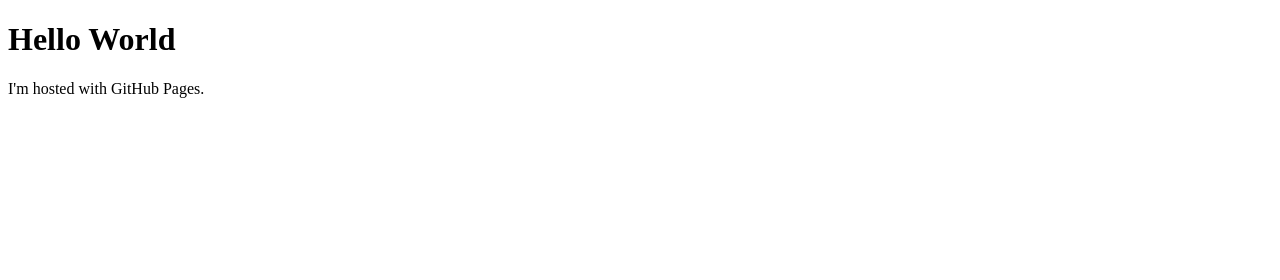
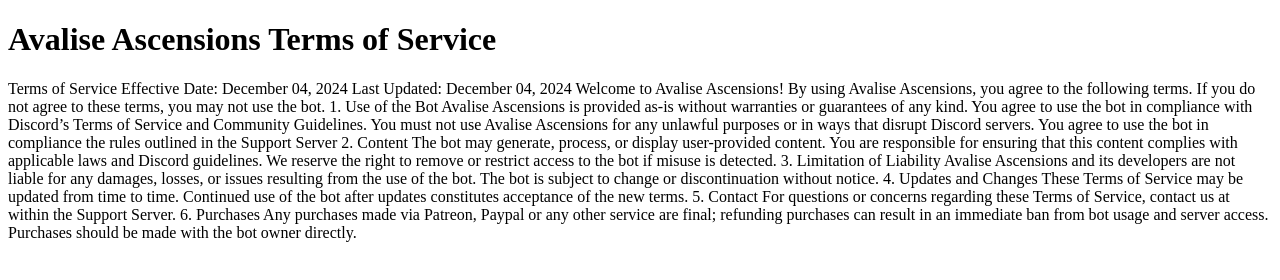
Before and after one commit to AvaliseGame/AvaliseGame.github.io, a plain HTML site: page index.html in a window 1280 px wide. Drawn offline with Linux system fonts and the light colour scheme.

Commit message:
Update index.html

```diff
--- a/index.html
+++ b/index.html
@@ -1,7 +1,43 @@
 <!DOCTYPE html>
 <html>
 <body>
-<h1>Hello World</h1>
-<p>I'm hosted with GitHub Pages.</p>
+<h1>Avalise Ascensions Terms of Service</h1>
+<p>Terms of Service
+
+Effective Date: December 04, 2024
+Last Updated: December 04, 2024
+
+Welcome to Avalise Ascensions! By using Avalise Ascensions, you agree to the following terms. If you do not agree to these terms, you may not use the bot.
+1. Use of the Bot
+
+    Avalise Ascensions is provided as-is without warranties or guarantees of any kind.
+    You agree to use the bot in compliance with Discord’s Terms of Service and Community Guidelines.
+    You must not use Avalise Ascensions for any unlawful purposes or in ways that disrupt Discord servers.
+    You agree to use the bot in compliance the rules outlined in the Support Server
+
+2. Content
+
+    The bot may generate, process, or display user-provided content. You are responsible for ensuring that this content complies with applicable laws and Discord guidelines.
+    We reserve the right to remove or restrict access to the bot if misuse is detected.
+
+3. Limitation of Liability
+
+    Avalise Ascensions and its developers are not liable for any damages, losses, or issues resulting from the use of the bot.
+    The bot is subject to change or discontinuation without notice.
+
+4. Updates and Changes
+
+    These Terms of Service may be updated from time to time. Continued use of the bot after updates constitutes acceptance of the new terms.
+
+5. Contact
+
+    For questions or concerns regarding these Terms of Service, contact us at within the Support Server.
+
+6. Purchases
+
+    Any purchases made via Patreon, Paypal or any other service are final; refunding purchases can result in an immediate ban from bot usage and server access.
+    Purchases should be made with the bot owner directly.
+
+</p>
 </body>
 </html>
```
